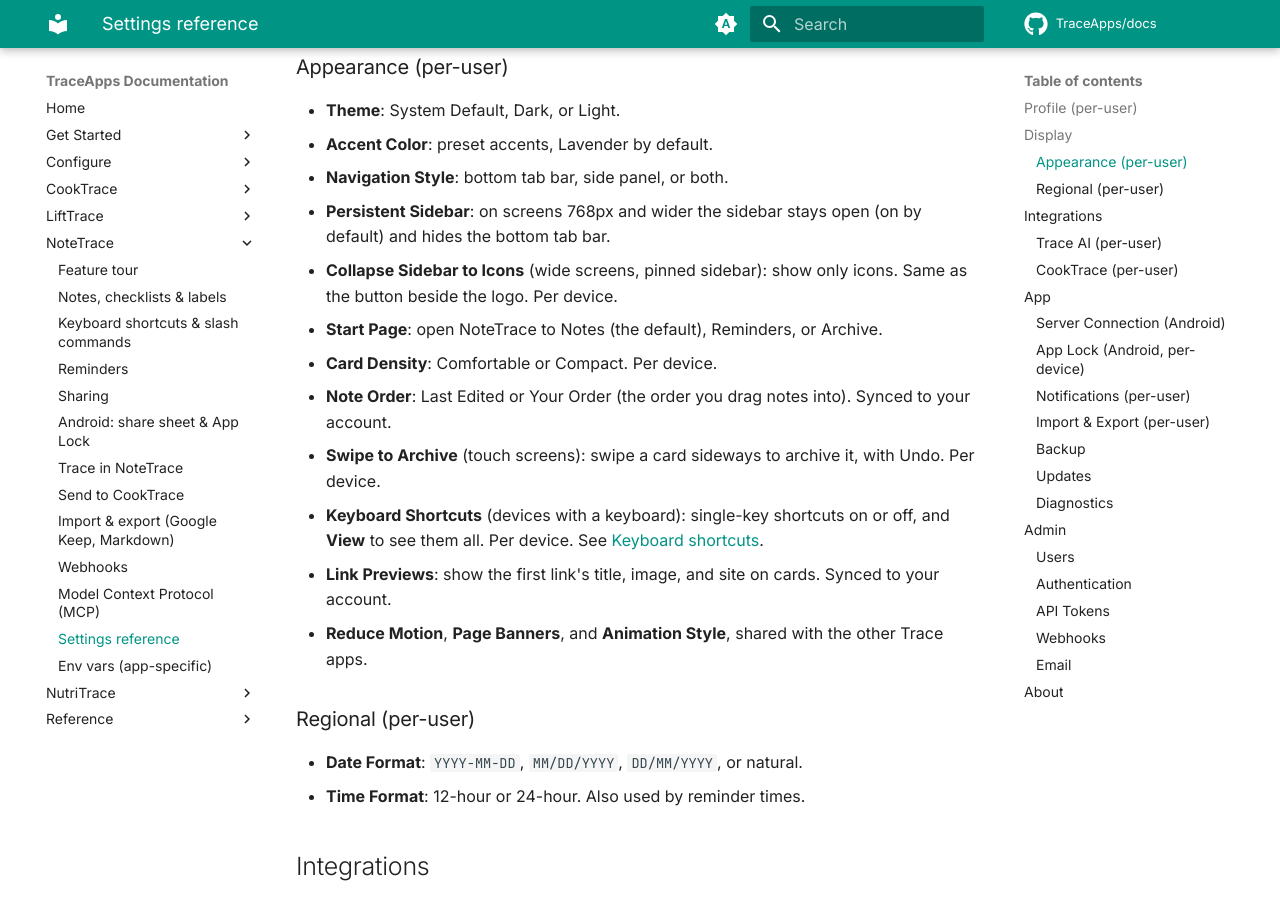
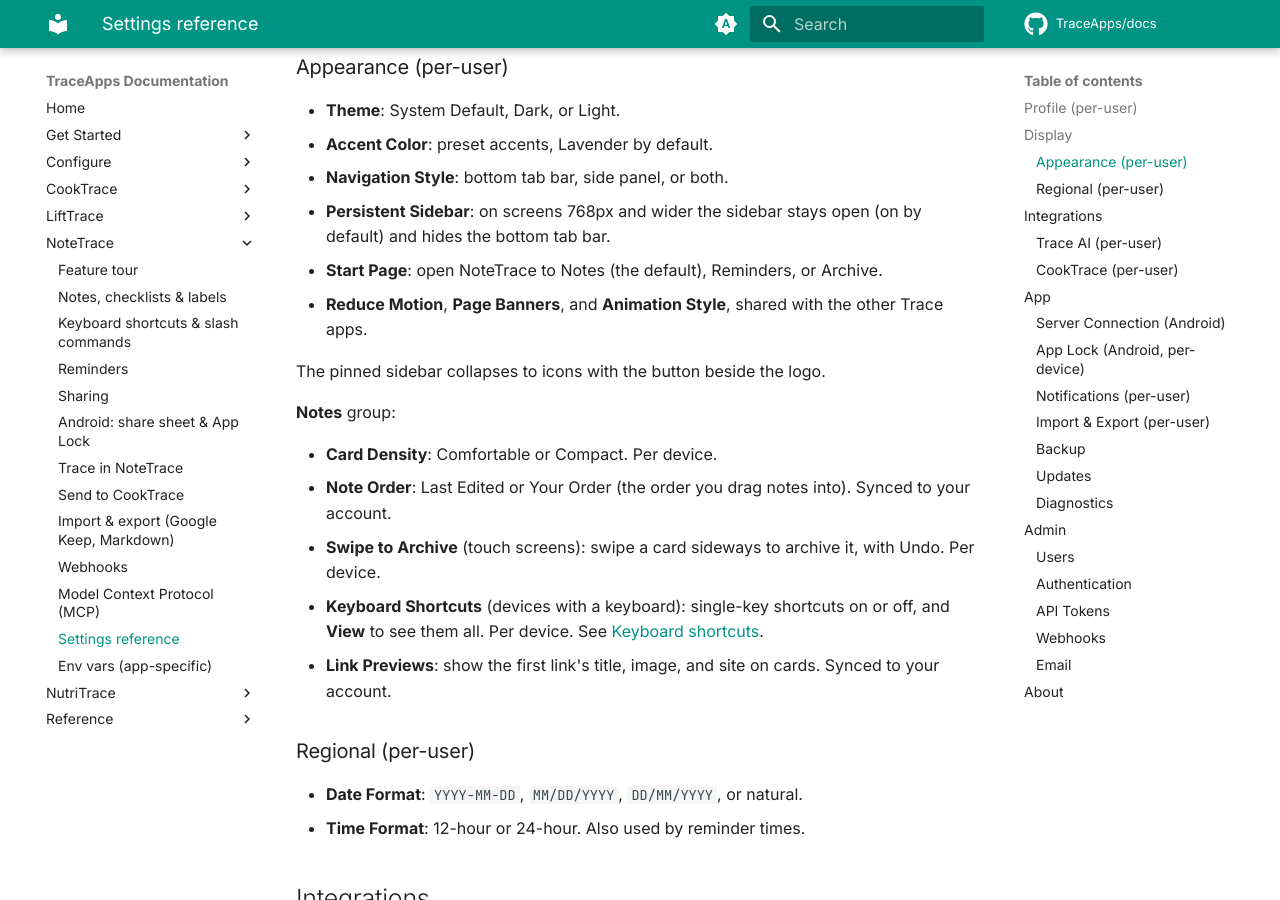
Before and after one commit to TraceApps/docs, an MkDocs documentation site: the page built from docs/notetrace/settings.md, in a window 1280 px wide and 900 px high, scrolled down 556 px. Built offline with MkDocs 1.6.1 and Material for MkDocs 9.7.7, drawn with Linux system fonts in a browser that asks for light colours; comment, search, counter and statistics services are not loaded.

Commit message:
docs(notetrace) Appearance Notes group

```diff
--- a/docs/notetrace/settings.md
+++ b/docs/notetrace/settings.md
@@ -16,14 +16,18 @@ Top of the page: avatar, name, and role. Opens the profile page for display name
 - **Accent Color**: preset accents, Lavender by default.
 - **Navigation Style**: bottom tab bar, side panel, or both.
 - **Persistent Sidebar**: on screens 768px and wider the sidebar stays open (on by default) and hides the bottom tab bar.
-- **Collapse Sidebar to Icons** (wide screens, pinned sidebar): show only icons. Same as the button beside the logo. Per device.
 - **Start Page**: open NoteTrace to Notes (the default), Reminders, or Archive.
+- **Reduce Motion**, **Page Banners**, and **Animation Style**, shared with the other Trace apps.
+
+The pinned sidebar collapses to icons with the button beside the logo.
+
+**Notes** group:
+
 - **Card Density**: Comfortable or Compact. Per device.
 - **Note Order**: Last Edited or Your Order (the order you drag notes into). Synced to your account.
 - **Swipe to Archive** (touch screens): swipe a card sideways to archive it, with Undo. Per device.
 - **Keyboard Shortcuts** (devices with a keyboard): single-key shortcuts on or off, and **View** to see them all. Per device. See [Keyboard shortcuts](shortcuts.md).
 - **Link Previews**: show the first link's title, image, and site on cards. Synced to your account.
-- **Reduce Motion**, **Page Banners**, and **Animation Style**, shared with the other Trace apps.
 
 ### Regional (per-user)
 
```
